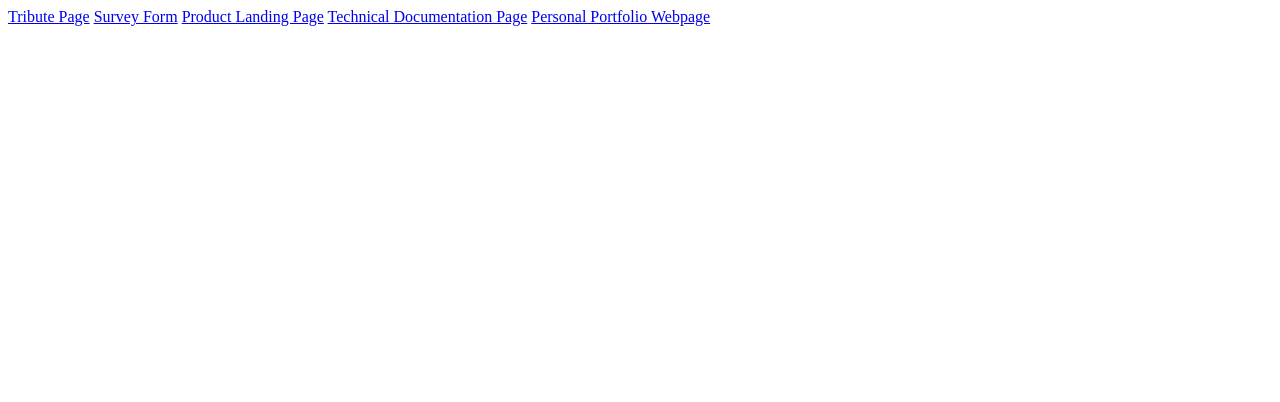
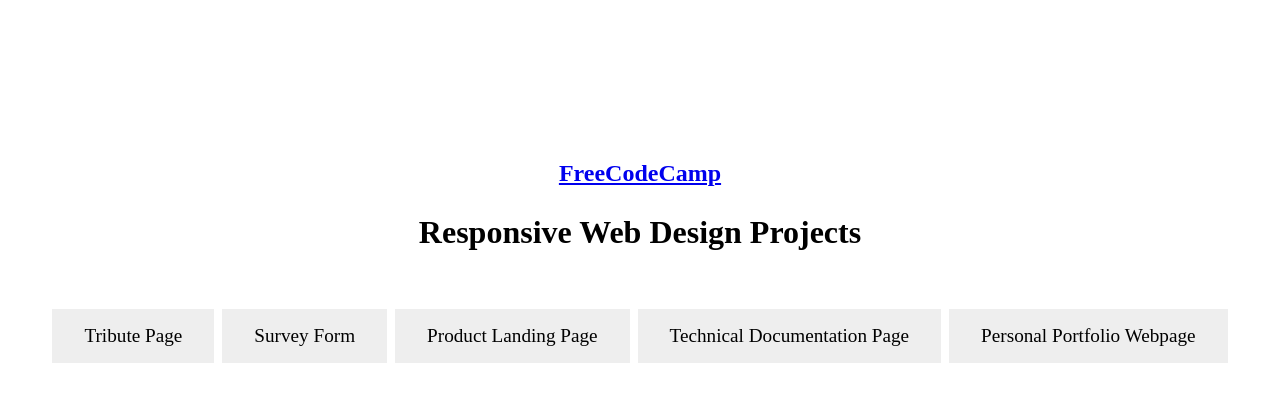
Before and after one commit to hudadamar21/freecodecamp-responsive-web-design-projects, a plain HTML site: page index.html in a window 1280 px wide. Drawn offline with Linux system fonts and the light colour scheme.

Commit message:
memperbagus tampilan home

```diff
--- a/index.html
+++ b/index.html
@@ -5,12 +5,67 @@
   <meta http-equiv="X-UA-Compatible" content="IE=edge">
   <meta name="viewport" content="width=device-width, initial-scale=1.0">
   <title>FreeCodeCamp - Responsive Web Design Project</title>
+  <style>
+
+
+    nav {
+      display: flex;
+      flex-direction: column;
+      justify-content: center;
+      align-items: center;
+      margin-top: 10rem;
+      gap: 2rem;
+    }
+    header {
+      text-align: center;
+    }
+    header a {
+      font-size: 1.5rem;
+      font-weight: bold;
+    }
+    header h1 {
+      font-size: 2rem;
+      font-weight: bold;
+    }
+
+    .nav-list {
+      display: flex;
+      justify-content: center;
+      align-items: center;
+      flex-wrap: wrap;
+      gap: 0.5rem;
+    }
+
+    .nav-list a {
+      text-decoration: none;
+      color: black;
+      background-color: #eee;
+      padding: 1rem 2rem;
+      font-size: 1.2rem;
+    }
+    .nav-list a:hover {
+      background: #ddd;
+    }
+    @media (max-width: 680px) {
+      nav {
+        margin-top: 3rem;
+      }
+    }
+  </style>
 </head>
 <body>
-  <a href="/tribute-page/">Tribute Page</a>
-  <a href="/survey-form/">Survey Form</a>
-  <a href="/product-landing-page/">Product Landing Page</a>
-  <a href="/technical-documentation-page/">Technical Documentation Page</a>
-  <a href="/personal-portfolio-webpage/">Personal Portfolio Webpage</a>
+  <nav>
+    <header>
+      <a href="https://www.freecodecamp.org/">FreeCodeCamp</a>
+      <h1>Responsive Web Design Projects</h1>
+    </header>
+    <div class="nav-list">
+      <a href="/tribute-page/">Tribute Page</a>
+      <a href="/survey-form/">Survey Form</a>
+      <a href="/product-landing-page/">Product Landing Page</a>
+      <a href="/technical-documentation-page/">Technical Documentation Page</a>
+      <a href="/personal-portfolio-webpage/">Personal Portfolio Webpage</a>
+    </div>
+  </nav>
 </body>
 </html>
```
